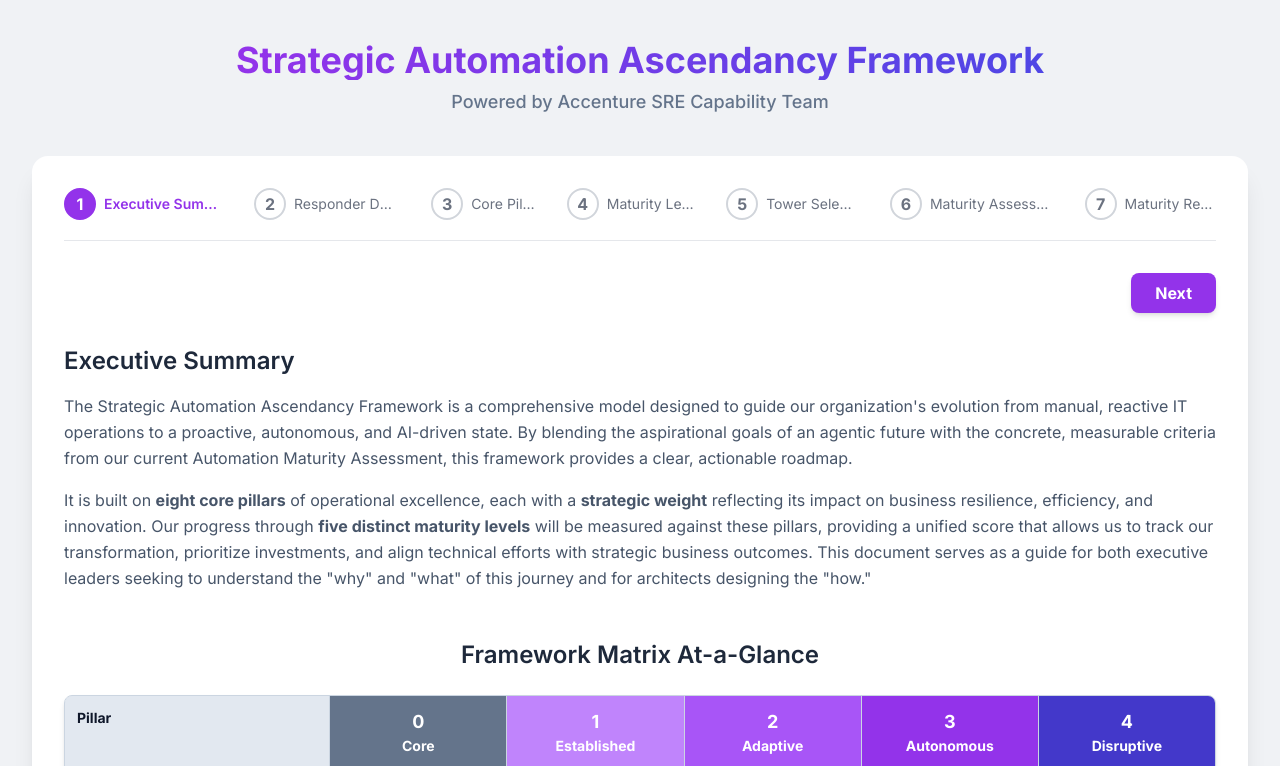
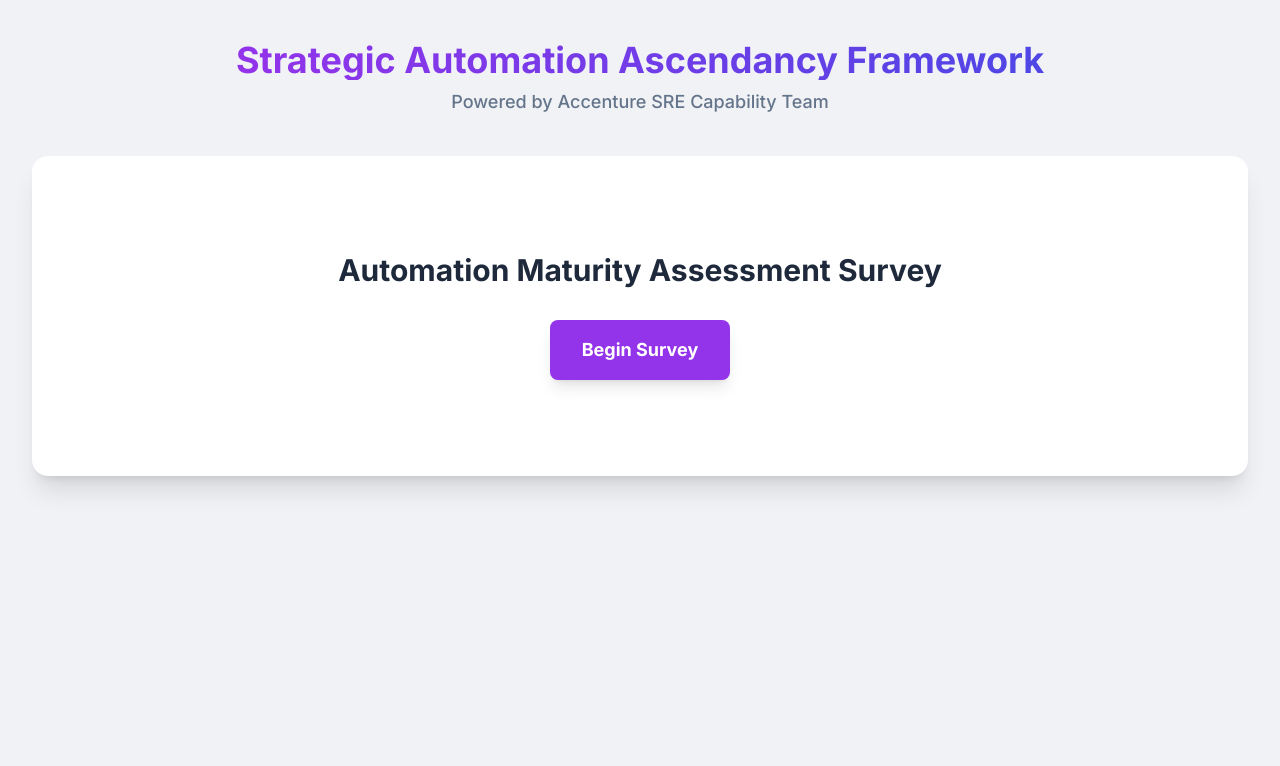
Before and after one commit to jasonpenalosa/SRE-Maturity-Model, a plain HTML site: page AutomationMaturitySurvey.html in a window 1280 px wide. Shown: the top 766 px of the page. Drawn offline with nearby package versions, Linux system fonts and the light colour scheme.

Commit message:
Update AutomationMaturitySurvey.html

```diff
--- a/AutomationMaturitySurvey.html
+++ b/AutomationMaturitySurvey.html
@@ -105,13 +105,13 @@
 
         <main class="bg-white rounded-2xl shadow-xl p-6 sm:p-8 mb-8">
             <!-- Step Navigation -->
-            <div class="border-b border-gray-200 pb-5 mb-8">
+            <div id="step-nav-container" class="border-b border-gray-200 pb-5 mb-8">
                 <div id="step-indicator" class="flex items-center justify-between">
                     <!-- Step indicator will be populated by JS -->
                 </div>
             </div>
 
-            <div class="flex justify-end mb-4">
+            <div id="nav-buttons-container" class="flex justify-end mb-4">
                  <div class="flex gap-4">
                     <button id="back-button" class="bg-slate-200 text-slate-700 font-bold py-2 px-4 rounded-lg hover:bg-slate-300 transition-colors">Back</button>
                     <button id="next-button" class="bg-purple-600 text-white font-bold py-2 px-6 rounded-lg hover:bg-purple-700 transition-colors shadow-md">Next</button>
@@ -120,9 +120,17 @@
 
 
             <!-- Tab Content -->
-            <div id="tab-content" class="mt-8">
+            <div id="tab-content">
+                <!-- Home Screen -->
+                <div id="home" class="tab-pane">
+                    <div class="text-center py-16">
+                        <h2 class="text-3xl font-bold text-slate-800 mb-8">Automation Maturity Assessment Survey</h2>
+                        <button id="begin-survey-button" class="bg-purple-600 text-white font-bold py-4 px-8 rounded-lg hover:bg-purple-700 transition-colors shadow-lg text-lg">Begin Survey</button>
+                    </div>
+                </div>
+
                 <!-- Executive Summary -->
-                <div id="summary" class="tab-pane">
+                <div id="summary" class="tab-pane hidden">
                     <h2 class="text-2xl font-semibold text-slate-800 mb-4">Executive Summary</h2>
                     <div class="space-y-4 text-slate-600 leading-relaxed">
                         <p>The Strategic Automation Ascendancy Framework is a comprehensive model designed to guide our organization's evolution from manual, reactive IT operations to a proactive, autonomous, and AI-driven state. By blending the aspirational goals of an agentic future with the concrete, measurable criteria from our current Automation Maturity Assessment, this framework provides a clear, actionable roadmap.</p>
@@ -518,6 +526,7 @@
         };
 
         const steps = [
+            { id: 'home', name: 'Home' },
             { id: 'summary', name: 'Executive Summary' },
             { id: 'responder-details', name: 'Responder Details' },
             { id: 'pillars', name: 'Core Pillars' },
@@ -542,7 +551,6 @@
             populateLevels();
             populateMatrix();
             populateStepIndicator();
-            setResponderDefaults();
             initializeDataStores();
             populateTowerSelection();
             renderSummarySliders();
@@ -811,6 +819,7 @@
         function attachEventListeners() {
             document.getElementById('back-button').addEventListener('click', () => navigateToStep(currentStepIndex - 1));
             document.getElementById('next-button').addEventListener('click', handleNextClick);
+            document.getElementById('begin-survey-button').addEventListener('click', () => navigateToStep(1));
 
             document.getElementById('select-all-towers').addEventListener('click', () => {
                 document.querySelectorAll('input[name="tower-selection"]').forEach(cb => cb.checked = true);
@@ -863,6 +872,16 @@
             // Show current pane
             document.getElementById(steps[index].id).classList.remove('hidden');
 
+            const stepNav = document.getElementById('step-nav-container');
+            const navButtons = document.getElementById('nav-buttons-container');
+            if (index === 0) { // Home screen
+                stepNav.classList.add('hidden');
+                navButtons.classList.add('hidden');
+            } else {
+                stepNav.classList.remove('hidden');
+                navButtons.classList.remove('hidden');
+            }
+
             // Update step indicator
             const stepItems = document.querySelectorAll('.step-item');
             stepItems.forEach((item, i) => {
@@ -877,7 +896,7 @@
             // Update button states and text
             const backButton = document.getElementById('back-button');
             const nextButton = document.getElementById('next-button');
-            backButton.style.display = index === 0 ? 'none' : 'inline-flex';
+            backButton.style.display = index === 1 ? 'none' : 'inline-flex'; // No back button on first step after home
             nextButton.style.display = index === steps.length - 1 ? 'none' : 'inline-flex';
 
             if (steps[index].id === 'selection') {
@@ -889,6 +908,9 @@
             }
              if(steps[index].id === 'assessment'){
                 updateDashboard();
+            }
+            if (steps[index].id === 'responder-details') {
+                setResponderDefaults();
             }
         }
 
@@ -1008,9 +1030,9 @@
 
         function triggerEmail() {
             const recipient = "jason.penalosa@accenture.com";
-            const subject = "Automation Status Report - Maturity Assessment";
+            const subject = "Automation Maturity Framework Survey";
             const body = `
-Hello SRE Team,
+Hello there!
 
 Please find the attached raw data from the Automation Maturity Assessment.
 
```
